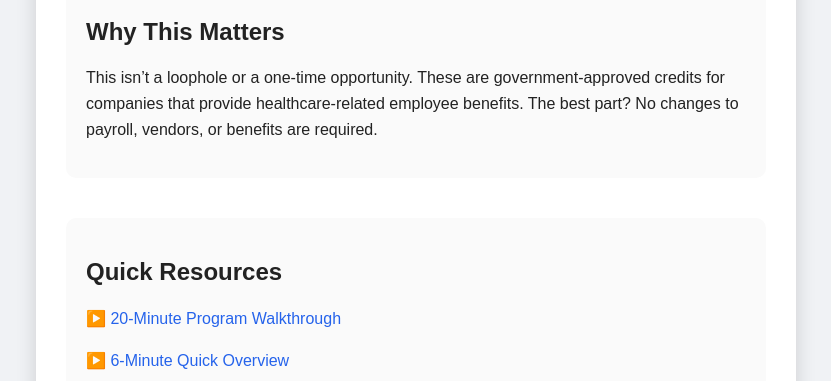
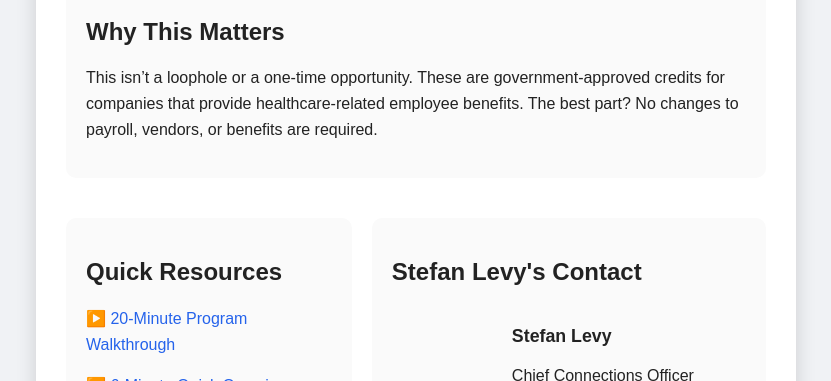
Before and after one commit to venkat007462/federal-payroll-tax-credits, a plain HTML site: page index.html in a window 1280 px wide. Shown: the part 875-1256 px from the top of the page, without its empty margins (224-1055 px from the left). Drawn offline with Linux system fonts and the light colour scheme.

Commit message:
Update index.html

```diff
--- a/index.html
+++ b/index.html
@@ -67,6 +67,14 @@
       color: #2563eb;
       text-decoration: none;
     }
+    .flex-container {
+      display: flex;
+      justify-content: space-between;
+      gap: 20px;
+    }
+    .flex-container .column {
+      flex: 1;
+    }
   </style>
   <script async src="https://www.googletagmanager.com/gtag/js?id=G-XXXXXXXXXX"></script>
   <script>
@@ -85,7 +93,7 @@
       If you're not claiming your share, you're leaving money on the table every single year.
     </p>
 
-    <iframe src="https://tally.so/r/wvxByL"></iframe>
+    <iframe src="https://tally.so/r/3y7Lp0"></iframe>
 
     <div class="section">
       <h2>Why This Matters</h2>
@@ -94,6 +102,8 @@
       </p>
     </div>
 
+    <div class="flex-container">
+      <div class="column">
         <div class="section">
           <h2>Quick Resources</h2>
           <p>▶️ <a href="https://youtu.be/nN-Us-Q4SuQ" target="_blank">20-Minute Program Walkthrough</a></p>
@@ -101,7 +111,11 @@
           <p>📄 <a href="https://www.cpajournal.com/2021/01/27/20-questions-about-the-establishing-a-health-wellness-program-in-the-workplace/" target="_blank">CPA Journal Article</a></p>
           <p>📄 <a href="https://www.law.cornell.edu/cfr/text/26/1.105-11" target="_blank">Cornell Law Reference</a></p>
         </div>
+      </div>
 
+      <div class="column">
+        <div class="section">
+          <h2>Stefan Levy's Contact</h2>
           <div class="profile">
             <img src="https://github.com/venkat007462/federal-payroll-tax-credits/blob/main/Stefan-Levy.jpg?raw=true" alt="Stefan Levy">
             <div class="profile-info">
@@ -112,6 +126,9 @@
               <a href="https://www.linkedin.com/in/stefanlevy/" target="_blank">LinkedIn Profile</a></p>
             </div>
           </div>
+        </div>
+      </div>
+    </div>
 
     <div class="footer">
       <p>Powered by Reach Partners Group</p>
```
Lines whose indentation alone changed are shown as unchanged.
